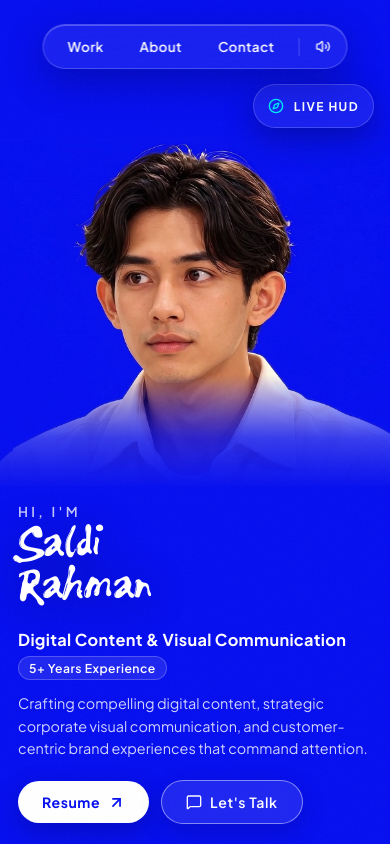
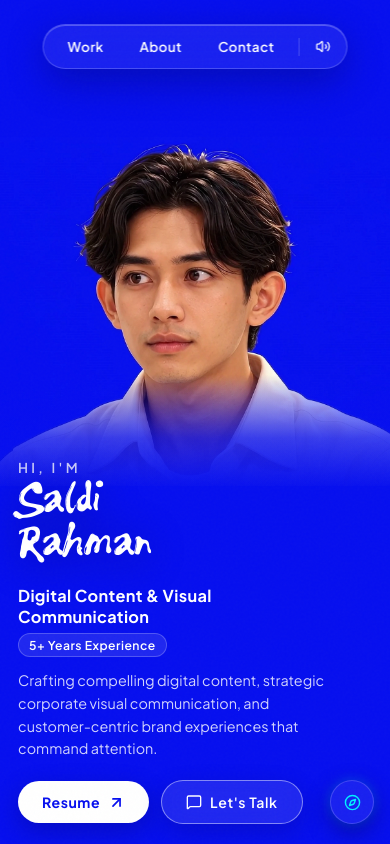
Before and after one commit to digitalinproject-ui/PortfolioSaldi, a React (Vite) app: page / in a window 390 px wide. Built offline with nearby package versions, Linux system fonts and the light colour scheme; a web font is replaced by a local one.

Commit message:
fix(mobile): render Live HUD as a sleek compact icon button in bottom-right corner on mobile

```diff
--- a/src/components/TelemetryHud.tsx
+++ b/src/components/TelemetryHud.tsx
@@ -343,9 +343,9 @@ export const TelemetryHud: React.FC<TelemetryHudProps> = ({
           boxShadow: '0 10px 30px rgba(0, 5, 60, 0.35)',
         }}
       >
-        <Compass size={16} color="#00f0ff" />
+        <Compass size={17} color="#00f0ff" />
         <span
-          className="font-display"
+          className="font-display telemetry-hud-label"
           style={{
             fontSize: '0.75rem',
             fontWeight: 700,
--- a/src/index.css
+++ b/src/index.css
@@ -397,27 +397,41 @@ html, body {
   .hero-content-wrapper {
     bottom: 20px !important;
     left: 18px !important;
-    width: calc(100% - 36px) !important;
-    max-width: 100% !important;
+    width: calc(100% - 76px) !important;
+    max-width: calc(100% - 76px) !important;
     gap: 8px !important;
   }
 
   .telemetry-hud-container {
-    top: 84px;
-    bottom: auto;
-    right: 16px;
-    gap: 8px;
+    position: fixed !important;
+    bottom: 20px !important;
+    right: 16px !important;
+    top: auto !important;
+    left: auto !important;
+    gap: 10px !important;
   }
 
   .telemetry-hud-toggle-btn {
-    order: 1;
-    padding: 8px 14px !important;
-    font-size: 0.72rem !important;
+    order: 2 !important;
+    width: 44px !important;
+    height: 44px !important;
+    min-height: 44px !important;
+    padding: 0 !important;
+    border-radius: 50% !important;
+    display: flex !important;
+    align-items: center !important;
+    justify-content: center !important;
+    box-shadow: 0 8px 24px rgba(0, 5, 60, 0.45), 0 0 12px rgba(0, 240, 255, 0.25) !important;
+  }
+
+  .telemetry-hud-label {
+    display: none !important;
   }
 
   .telemetry-hud-panel {
-    order: 2;
-    max-height: 70vh;
-    overflow-y: auto;
+    order: 1 !important;
+    max-height: 65vh !important;
+    overflow-y: auto !important;
+    margin-bottom: 4px !important;
   }
 }
```
